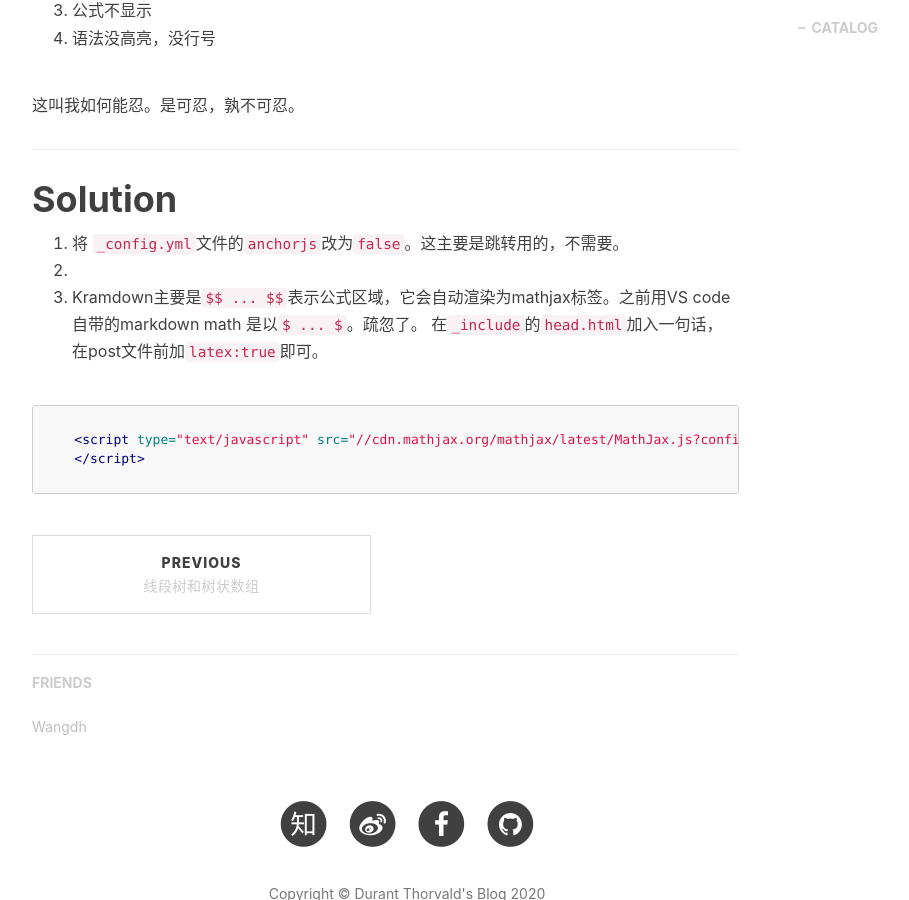
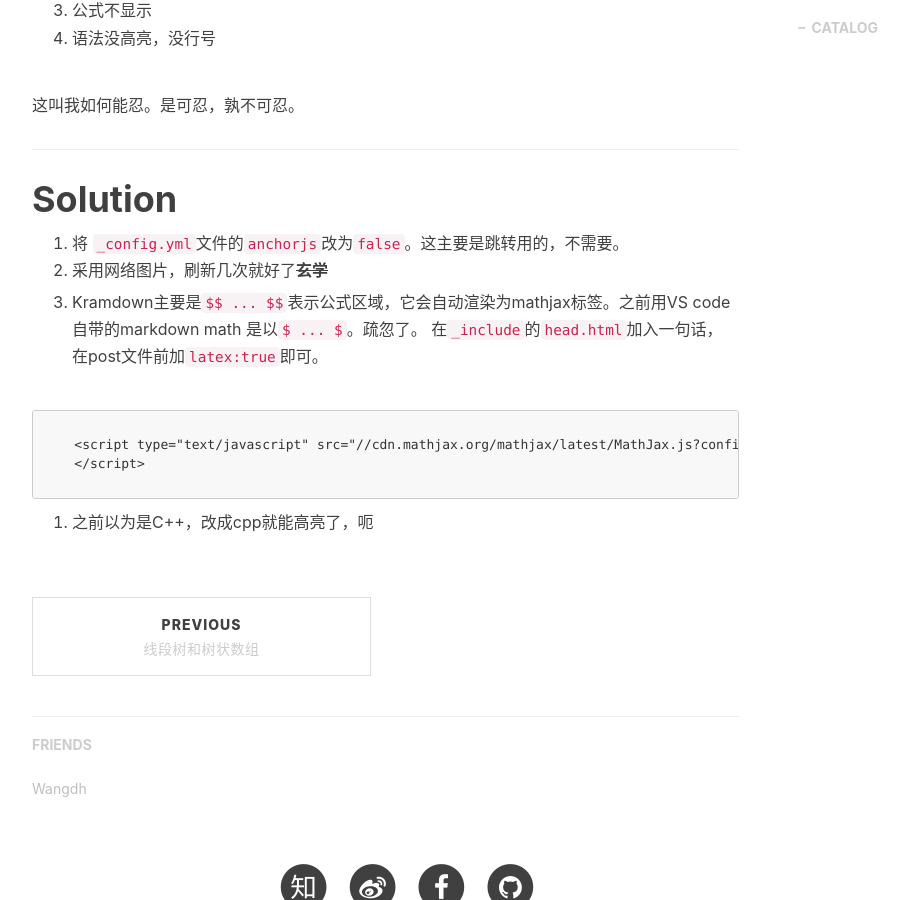
Before and after one commit to DurantVivado/durantvivado.github.io, a Jekyll site: the page built from _posts/2020-07-19-damn_blog.markdown.markdown, in a window 1280 px wide and 900 px high, scrolled down 848 px. Shown: the whole window, without its empty margins (233-1142 px from the left). Built offline with Jekyll 4.4.1, drawn with Linux system fonts in a browser that asks for light colours; nearby versions of some CDN libraries; comment, search, counter and statistics services are not loaded.

Commit message:
highlight

````diff
--- a/_posts/2020-07-19-damn_blog.markdown.markdown
+++ b/_posts/2020-07-19-damn_blog.markdown.markdown
@@ -28,14 +28,16 @@
 # Solution
 
 1. 将 `_config.yml`文件的`anchorjs`改为`false`。这主要是跳转用的，不需要。
-2.
+2.  采用网络图片，刷新几次就好了~~**玄学**~~
 
 3. Kramdown主要是`$$ ... $$`表示公式区域，它会自动渲染为mathjax标签。之前用VS code自带的markdown math 是以`$ ... $`。疏忽了。
 在`_include`的`head.html`加入一句话，在post文件前加`latex:true`即可。
 
-``` html
+```
 {% if page.latex == true %}
     <script type="text/javascript" src="//cdn.mathjax.org/mathjax/latest/MathJax.js?config=TeX-MML-AM_HTMLorMML">
     </script>
 {% endif %}
 ```
+
+4. 之前以为是C++，改成cpp就能高亮了，呃
````
Also changed, not shown: _posts/2020-07-17-fenwicktree-segmentTree.markdown (+10 -10 lines).
